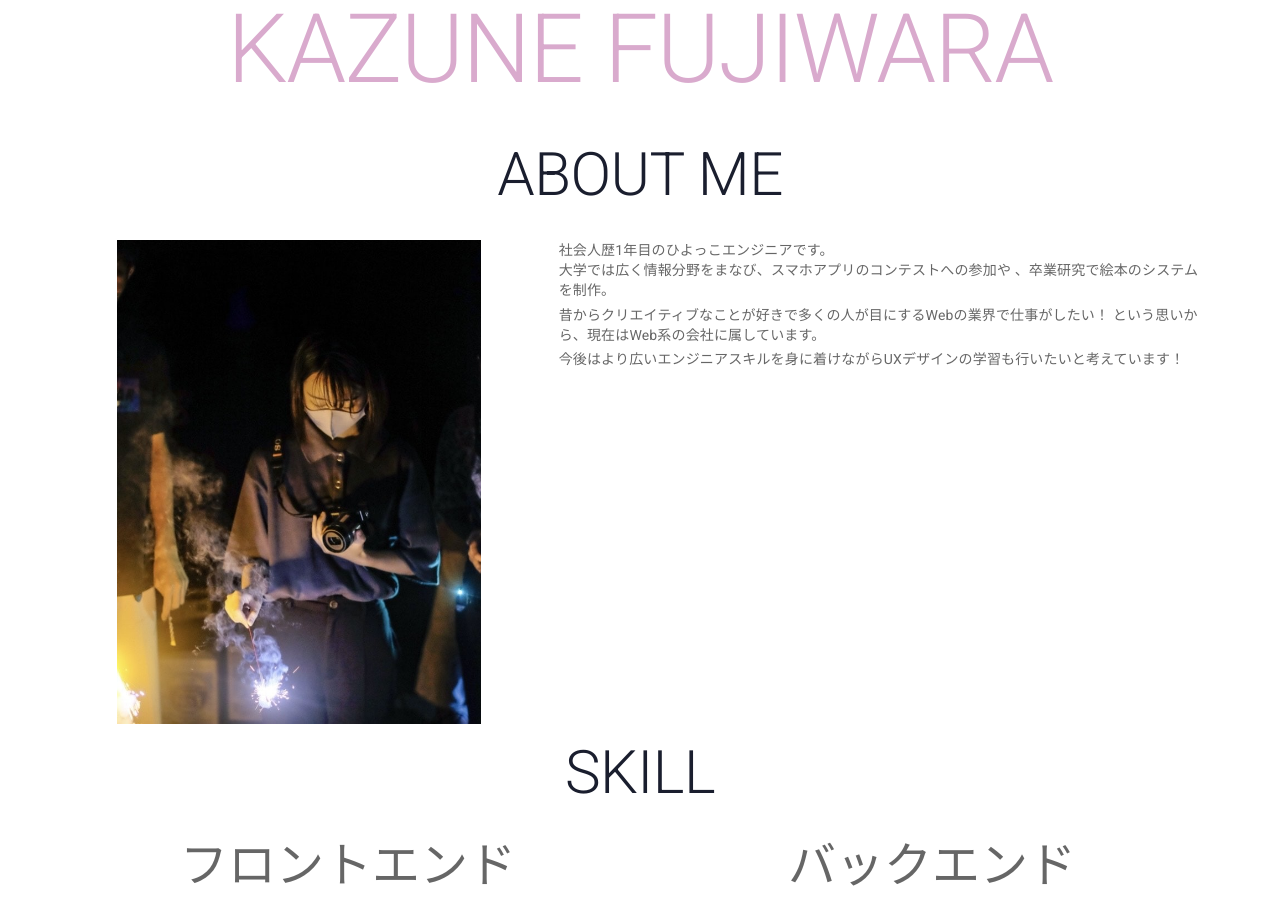
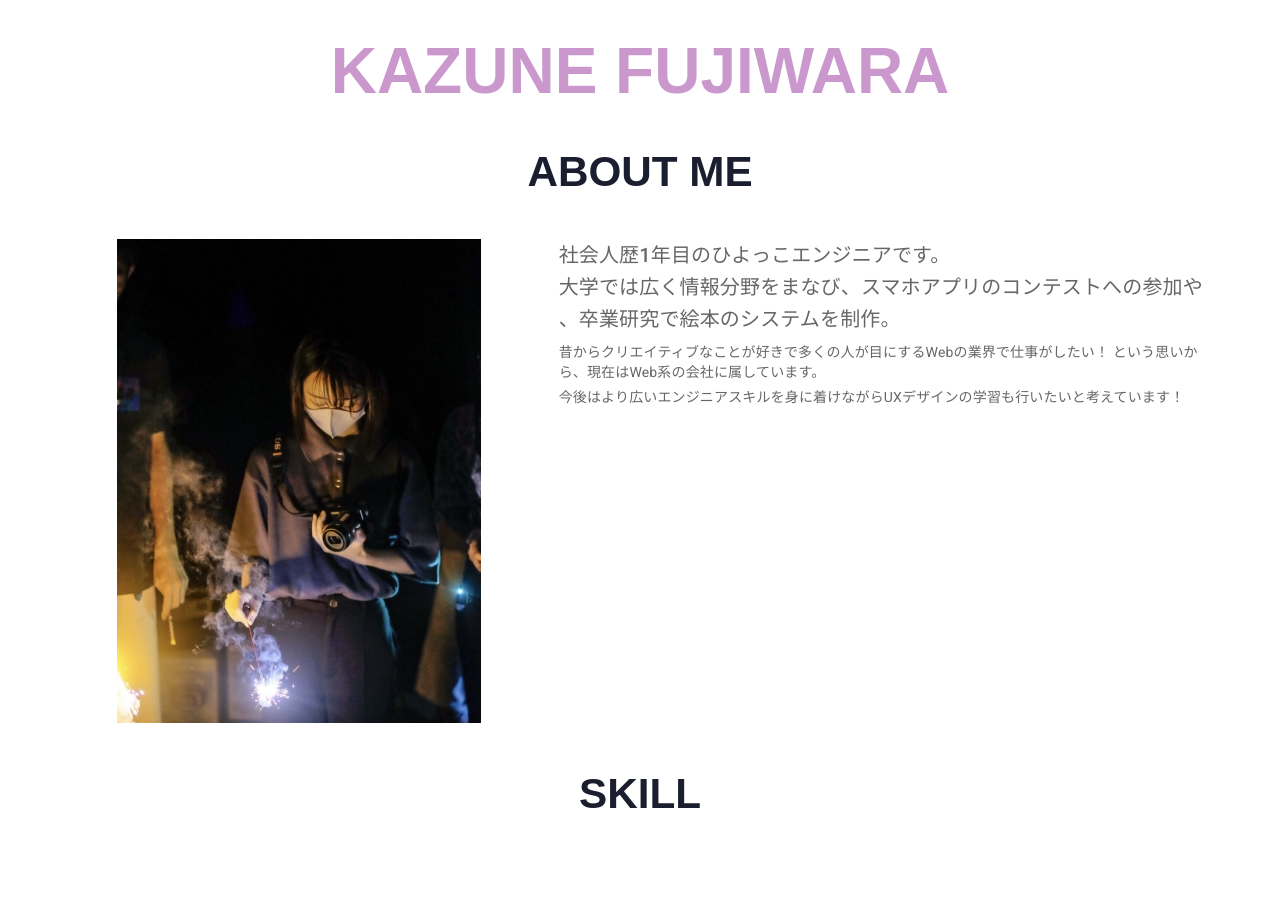
Before and after one commit to kazune-waon/React_Portfolio, a React (Vite) app: page / in a window 1280 px wide. Shown: the part 160-1059 px from the top of the page. Built offline with nearby package versions, Linux system fonts and the light colour scheme.

Commit message:
fix:gridstyle,typo

```diff
--- a/src/App.css
+++ b/src/App.css
@@ -49,15 +49,6 @@ body {
   /* padding: 2rem; */
 }
 
-.darkModeMain {
-  background-color: #1a1e2e;
-  color:#e6e6e6;
-}
-
-.lightModeMain {
-  background-color: white;
-  color: #1a1e2e;
-}
 
 .topBarContainer {
   display: flex;
@@ -74,9 +65,3 @@ body {
   justify-content: center;
   align-items: center;
 }
-
-h1{
-  color: #d9aacd
-
-  ;
-}
--- a/src/components/BackRating.jsx
+++ b/src/components/BackRating.jsx
@@ -14,7 +14,7 @@ export default function BackRating() {
       }}
     >
 
-<Typography variant="h3" gutterBottom>バックエンド</Typography>
+<h3>バックエンド</h3>
 
 
 
--- a/src/components/BasicGrid.jsx
+++ b/src/components/BasicGrid.jsx
@@ -15,6 +15,7 @@ const Item = styled(Paper)(({ theme }) => ({
   textAlign: 'center',
   color: theme.palette.text.secondary,
   boxShadow: 'none',
+  background:"none",
 }));
 
 export default function BasicGrid() {
@@ -35,11 +36,11 @@ export default function BasicGrid() {
 
 
   return (
-    <Box sx={{ flexGrow: 1 ,}}>
+    <Box sx={{ flexGrow: 1 ,background:"none",}}>
 
 
 
-      <Grid container spacing={2}>
+      <Grid container spacing={2} >
         <Grid item xs={imgcols}>
           <Item>
             <img src="/Image/plofile-min.jpeg" style={{ width: '80%' }}/>
@@ -47,7 +48,8 @@ export default function BasicGrid() {
         </Grid>
         <Grid item xs={introcols} sx={{ textAlign:"left" ,}}>
           <Item>
-          <Typography variant="body2" gutterBottom sx={{ textAlign:"left" ,}}>社会人歴1年目のひよっこエンジニアです。<br/>
+          <Typography  variant='h6'
+              gutterBottom sx={{ textAlign:"left" ,}}>社会人歴1年目のひよっこエンジニアです。<br/>
             大学では広く情報分野をまなび、スマホアプリのコンテストへの参加や
             、卒業研究で絵本のシステムを制作。</Typography>
 
--- a/src/components/CustomTabPanel.jsx
+++ b/src/components/CustomTabPanel.jsx
@@ -10,6 +10,8 @@ import BasicGrid from './BasicGrid';
 import SkillGrid from './SkillGrid';
 import { Container } from '@mui/material';
 import Typography from '@mui/material/Typography';
+import { useMediaQuery } from '@mui/material';
+import { useTheme } from '@mui/material/styles';
 
 function CustomTabPanel(props) {
   const { children, value, index, ...other } = props;
@@ -41,6 +43,10 @@ function a11yProps(index) {
 }
 
 export default function BasicTabs() {
+  const theme = useTheme();
+  const isSmallScreen = useMediaQuery(theme.breakpoints.down('sm'));
+  const isMediumScreen = useMediaQuery(theme.breakpoints.between('sm', 'md'));
+
   const [value, setValue] = React.useState(0);
 
   const handleChange = (event, newValue) => {
@@ -66,12 +72,12 @@ export default function BasicTabs() {
 
       <CustomTabPanel value={value} index={0}>
       <Container maxwidth="sm">
-      <Typography variant="h1" gutterBottom>KAZUNE FUJIWARA</Typography>
-      <Typography variant= "h2" gutterBottom>ABOUT ME</Typography>
+      <h1>KAZUNE FUJIWARA</h1>
+      <h2>ABOUT ME</h2>
       <BasicGrid />
-      <Typography variant= "h2" gutterBottom>SKILL</Typography>
+      <h2>SKILL</h2>
       <SkillGrid />
-      <Typography variant= "h2" gutterBottom>EXPERIENCE</Typography>
+      <h2>EXPERIENCE</h2>
       <NoOpposite />
       </Container>
       </CustomTabPanel>
--- a/src/components/FrontRating.jsx
+++ b/src/components/FrontRating.jsx
@@ -13,7 +13,7 @@ export default function FrontRating() {
       }}
     >
 
-<Typography variant="h3" gutterBottom>フロントエンド</Typography>
+<h3>フロントエンド</h3>
 
       <Typography component="legend">HTML/CSS</Typography>
       <Rating name="read-only" value={2} readOnly />
--- a/src/components/SkillGrid.jsx
+++ b/src/components/SkillGrid.jsx
@@ -6,17 +6,16 @@ import Grid from '@mui/material/Grid';
 import FrontRating from './FrontRating';
 import BackRating from './BackRating';
 
-
 const Item = styled(Paper)(({ theme }) => ({
-  backgroundColor: theme.palette.mode === 'dark' ? '#1A2027' : '#fff',
-  ...theme.typography.body2,
   padding: theme.spacing(1),
   textAlign: 'center',
   color: theme.palette.text.secondary,
   boxShadow: 'none',
+  background:"none"
 }));
 
 export default function BasicGrid() {
+
   return (
     <Box sx={{ flexGrow: 1 }}>
       <Grid container spacing={2}>
--- a/src/index.css
+++ b/src/index.css
@@ -31,9 +31,20 @@ body {
   min-height: 100vh;
 }
 
+.darkModeMain {
+  background-color: #1a1e2e;
+  color:#e6e6e6;
+}
+
+.lightModeMain {
+  background-color: white;
+  color: #1a1e2e;
+}
+
 h1 {
   font-size: 5vw;
   line-height: 1.1;
+  color: #CA98CD;
 }
 h2 {
   font-size: 3.3vw;
```
